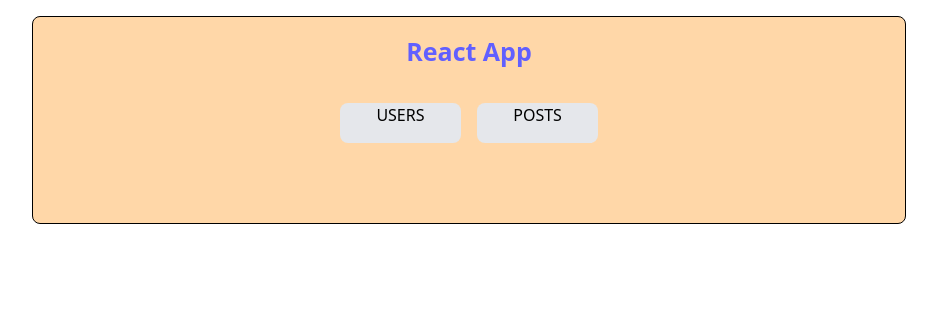
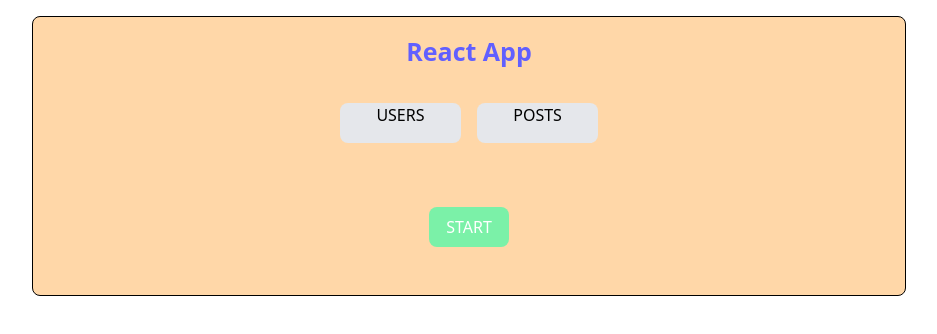
Before and after one commit to hosein8513/react-learning, a React (Vite) app: page / in a window 1280 px wide. Shown: the top 334 px of the page, without its empty margins (171-1108 px from the left). Built offline with nearby package versions, Linux system fonts and the light colour scheme.

Commit message:
use-navigate

```diff
--- a/src/App.jsx
+++ b/src/App.jsx
@@ -1,10 +1,17 @@
 import Users from "./Users";
 import Posts from "./Posts";
-import { BrowserRouter, NavLink, Route, Routes } from "react-router";
+import { BrowserRouter, NavLink, Route, Routes, useNavigate } from "react-router";
 import Adduser from "./adduser";
 import Userdetails from "./Userdetails";
 
 const App = () => {
+const navigate = useNavigate()
+
+const handlenavigate = ()=>{
+  alert("STARTING...")
+  navigate("/users")
+}
+
   return (
     <div className="min-w-screen flex justify-center items-center p-4 gap-3">
       <div className="w-[70%] rounded-lg border bg-orange-200 flex flex-col p-4 gap-4 justify-center items-center">
@@ -14,6 +21,7 @@ const App = () => {
           <NavLink to={"/posts"} className={({ isActive }) => isActive ? "bg-indigo-600 text-white w-[15%] h-[40px] rounded-lg border-0 text-center" : "bg-gray-200 w-[15%] h-[40px] rounded-lg border-0 text-center"}>POSTS</NavLink>
         </div>
         <div className="p-4">
+          <button className="w-[80px] h-[40px] rounded-lg text-white m-4 bg-green-300" onClick={handlenavigate}>START</button>
           <Routes>
             <Route path="/users" element={<Users />}>
             <Route path="adduser" element={<Adduser/>}/>
```
